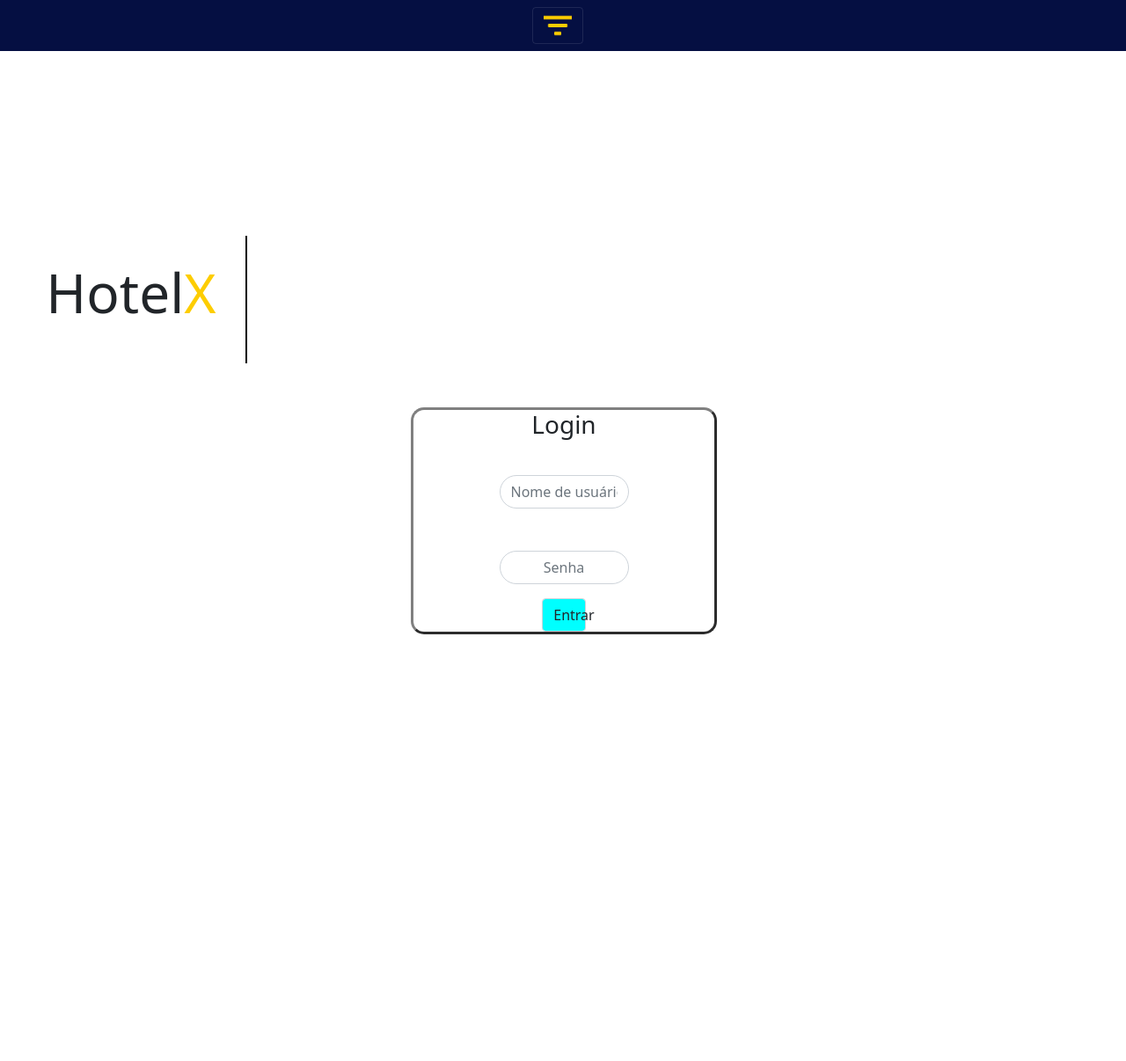
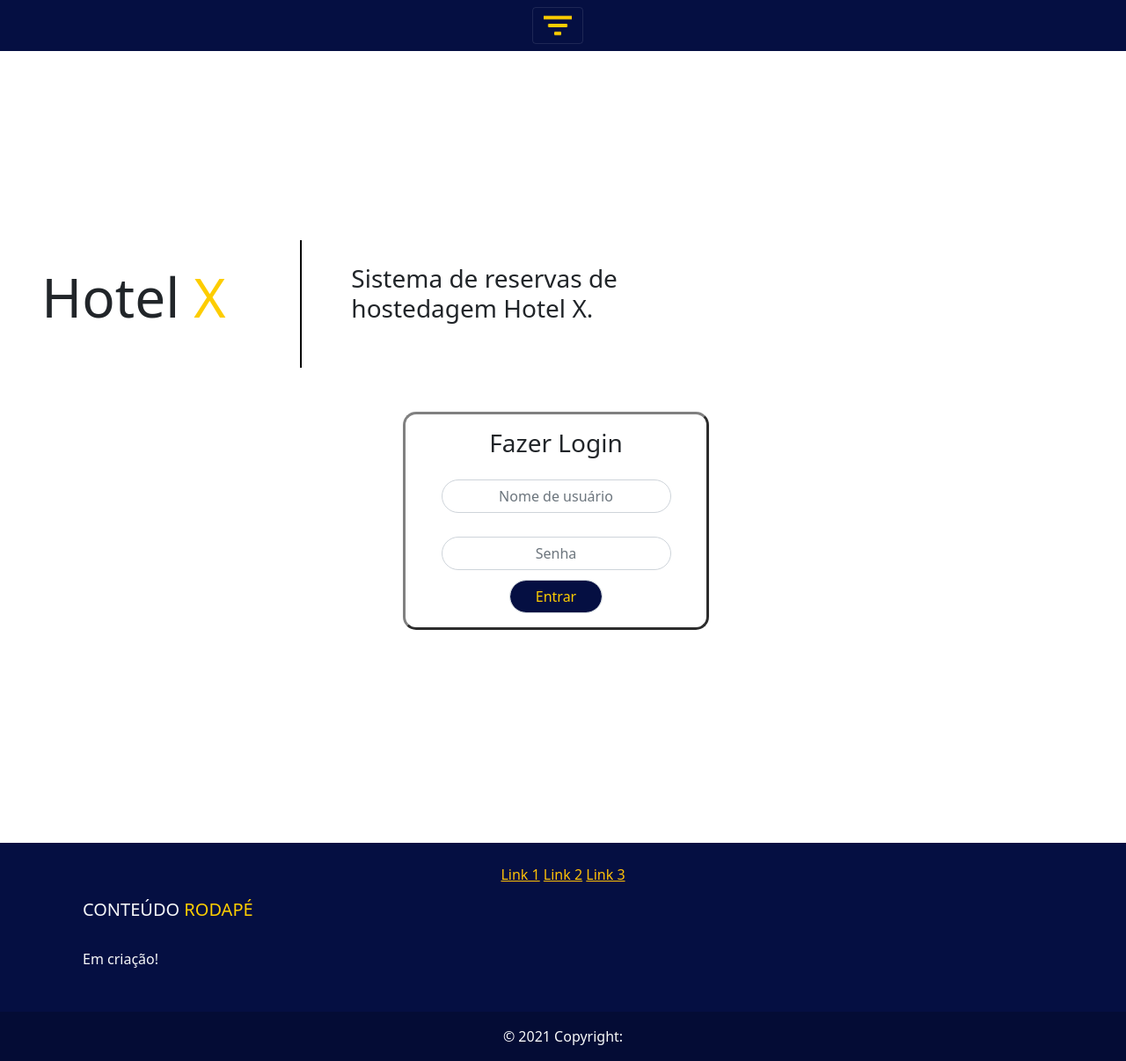
Before and after one commit to devnicius/Projetos, a Jekyll site: the page docs/gestao_hoteleira/index.html, which Jekyll copies as it is, in a window 1280 px wide. Shown: the whole page at 88% size. Built offline with Jekyll 4.4.1, drawn with Linux system fonts in a browser that asks for light colours; nearby versions of some CDN libraries; before the commit the page ends 958 px from its top, so only the background shows below that.

Commit message:
Projetos

```diff
--- a/docs/gestao_hoteleira/css/style.css
+++ b/docs/gestao_hoteleira/css/style.css
@@ -1,6 +1,27 @@
 body {
     margin: 0px;
+    height: 100%;
 }
+
+/* width */
+::-webkit-scrollbar {
+    width: 10px;
+  }
+
+  /* Track */
+  ::-webkit-scrollbar-track {
+    background: #050F42;
+  }
+
+  /* Handle */
+  ::-webkit-scrollbar-thumb {
+    background: #FDCD00;
+  }
+
+  /* Handle on hover */
+  ::-webkit-scrollbar-thumb:hover {
+    background: rgb(121, 116, 73);
+  }
 
 #header {
     background: #050F42;
@@ -23,6 +44,9 @@ span {
     margin-top: 0.1em;
 }
 
+#footer {
+    background-color: #050F42;
+}
 
 
 
@@ -35,6 +59,8 @@ span {
 }
 
 #div-login {
+    padding-top: 1em;
+    padding-bottom: 1em;
     background-color: white;
     border-style: outset;
     border-color: grey;
@@ -42,18 +68,28 @@ span {
 }
 
 #input {
-    margin-top: 2em;
-    margin-bottom: 1em;
+    margin-top: 1em;
+    margin-bottom: 0.7em;
     text-align: center;
     border-radius: 20px;
 }
 
 #button {
-    background-color: aqua;
+    background-color: #050F42;
+    border-radius: 25px;
+    color: #FDCD00;
+
 }
 
 @media only screen and (max-width: 800px) {
     svg {
-        opacity: 0;
+
+    }
+    #button {
+        width: 50%;
+        margin-left: 25%;
+    }
+    #input {
+        width: 75%;
     }
 }
--- a/docs/gestao_hoteleira/index.html
+++ b/docs/gestao_hoteleira/index.html
@@ -2,14 +2,12 @@
 <html lang="pt-br">
 <head>
     <meta charset="UTF-8">
-    <meta name="viewport" content="width=device-width, initial-scale=1.0, maximum-scale=1.0, user-scalable=0">
-    <title>Bem-vindo!</title>
-    <link href="css/style.css" rel="stylesheet">
+    <meta content='width=device-width, initial-scale=1.0, maximum-scale=1.0, user-scalable=0' name='viewport'/>
+    <meta name="viewport" content="width=device-width, initial-scale=1.0, maximum-scale=1, minimum-scale=1">    <link href="css/style.css" rel="stylesheet">
     <!--Link dos componentes CSS para o Bootstrap-->
     <link href="https://cdn.jsdelivr.net/npm/bootstrap@5.0.0-beta1/dist/css/bootstrap.min.css" rel="stylesheet" integrity="sha384-giJF6kkoqNQ00vy+HMDP7azOuL0xtbfIcaT9wjKHr8RbDVddVHyTfAAsrekwKmP1" crossorigin="anonymous">
-    <head>
-<body style="height: 100%;">
-
+</head>
+<body>
   <nav class="navbar-dark navbar absolute-top" id="header">
     <div class="container-fluid navbar-nav">
       <button class="navbar-toggler" type="button" data-bs-toggle="collapse" data-bs-target="#navbarToggleExternalContent" aria-controls="navbarToggleExternalContent" aria-expanded="false" aria-label="Toggle navigation">
@@ -19,30 +17,34 @@
   </nav>
   <div class="pos-f-t">
   <div class="collapse" id="navbarToggleExternalContent">
-    <div class="bg-dark p-4">
-      <h5 class="text-white h4">Collapsed content</h5>
-      <span class="text-muted">Toggleable via the navbar brand.</span>
+    <div class="p-4" id="header">
+      <h5 class="text-light h4">Menu</h5>
+      <span class="text-warning">Aqui vai os links.</span>
     </div>
   </div>
 </div>
-    <div class="container h-100 row">
-      <div class="col-lg-4 align-self-end d-flex justify-content-center">
-        <div class="d-flex col-6" id="div-main">
-        <h1 id="h1">Hotel &nbsp</h1>
+<section class="min-vh-100 d-flex align-items-center justify-content-center py-6">
+    <div class="container row">
+      <div class="col-lg-8 align-self-end d-flex justify-content-center">
+        <div class="d-flex col-lg-1" id="div-main">
+        <h1 id="h1">Hotel&nbsp;</h1>
         <h1 id="h1" style="color: #FDCD00;">X</h1>
       </div>
-      <div class="col-lg-2 offset-sm-2">
-        <svg height="200" width="100" style=" margin-top: -2em; position: static;">
+      <div class="col-md-1 offset-md-1 col-lg-1 offset-lg-4">
+        <svg height="200" width="5" style=" margin-top: -2em;">
           <line x1="1" y1="150" x2="1" y2="5" style="stroke:black;stroke-width:2" />
           Sorry, your browser does not support inline SVG.
         </svg>
       </div>
+      <div class="d-flex col-md-8 offset-sm-0">
+        <h3>Sistema de reservas de hostedagem Hotel X.</h3>
+      </div>
     </div>
 
-    <div class="col-md-6 offset-md-5">
-      <div class="row col-lg-8 align-self-end d-flex justify-content-center" id="div-login">
-        <div class="row col-6 d-flex justify-content-center ">
-        <h3 class="text-center">Login</h3>
+    <div class="col-sm-6 offset-md-4">
+      <div class="row col-lg-8 align-self-center d-flex justify-content-center" id="div-login">
+        <div class="row col-lg-10 d-flex justify-content-center">
+        <h3 class="text-center">Fazer Login</h3>
         <input class="form-control" id="input" type="text" placeholder="Nome de usuário">
         <input class="form-control" id="input" type="password" placeholder="Senha">
         <div class="col-lg-6">
@@ -53,6 +55,71 @@
       </div>
     </div>
     </div>
+</section>
+    <footer class=" text-center text-lg-start text-light" id="footer">
+      <!-- Grid container -->
+      <div class="container h-100 p-4">
+        <!--Grid row-->
+        <div class="row">
+
+                    <!--Grid column-->
+                    <div class="col-lg-12 col-md-12 mb-6 mb-md-0 d-flex justify-content-center">
+
+                      <ul class="list-unstyled mb-3">
+                        <li>
+                          <a href="#!" class="link-warning">Link 1</a>
+                          <a href="#!" class="link-warning">Link 2</a>
+                          <a href="#!" class="link-warning">Link 3</a>
+                        </li>
+                      </ul>
+                    </div>
+          <!--Grid column-->
+          <div class="d-flex col-lg-12 col-md-6 mb-4 mb-md-4">
+            <h5 class="text-uppercase">Conteúdo&nbsp;</h5>
+            <h5 class="text-uppercase" style="color: #FDCD00;">rodapé</h5>
+          </div>
+            <p class="d-flex col-lg-12 col-md-12 mb-4 mb-md-4">
+              Em criação!
+            </p>
+          </div>
+          <!--Grid column-->
+
+
+          <!--Grid column-->
+
+          <!--Grid column
+          <div class="col-lg-3 col-md-6 mb-4 mb-md-0">
+            <h5 class="text-uppercase mb-0">Links</h5>
+
+            <ul class="list-unstyled">
+              <li>
+                <a href="#!" class="text-dark">Link 1</a>
+              </li>
+              <li>
+                <a href="#!" class="text-dark">Link 2</a>
+              </li>
+              <li>
+                <a href="#!" class="text-dark">Link 3</a>
+              </li>
+              <li>
+                <a href="#!" class="text-dark">Link 4</a>
+              </li>
+            </ul>
+          </div>-->
+
+          <!--Grid column-->
+        </div>
+        <!--Grid row-->
+      </div>
+      <!-- Grid container -->
+
+      <!-- Copyright -->
+      <div class="text-center p-3" style="background-color: rgba(0, 0, 0, 0.2);">
+        © 2021 Copyright:
+        <a class="text-dark" href="https://mdbootstrap.com/"></a>
+      </div>
+      <!-- Copyright -->
+    </footer>
     <!--Link dos componentes JS para o Bootstrap-->
     <script src="https://cdn.jsdelivr.net/npm/@popperjs/core@2.5.4/dist/umd/popper.min.js" integrity="sha384-q2kxQ16AaE6UbzuKqyBE9/u/KzioAlnx2maXQHiDX9d4/zp8Ok3f+M7DPm+Ib6IU" crossorigin="anonymous"></script>
     <script src="https://cdn.jsdelivr.net/npm/bootstrap@5.0.0-beta1/dist/js/bootstrap.min.js" integrity="sha384-pQQkAEnwaBkjpqZ8RU1fF1AKtTcHJwFl3pblpTlHXybJjHpMYo79HY3hIi4NKxyj" crossorigin="anonymous"></script>
```
